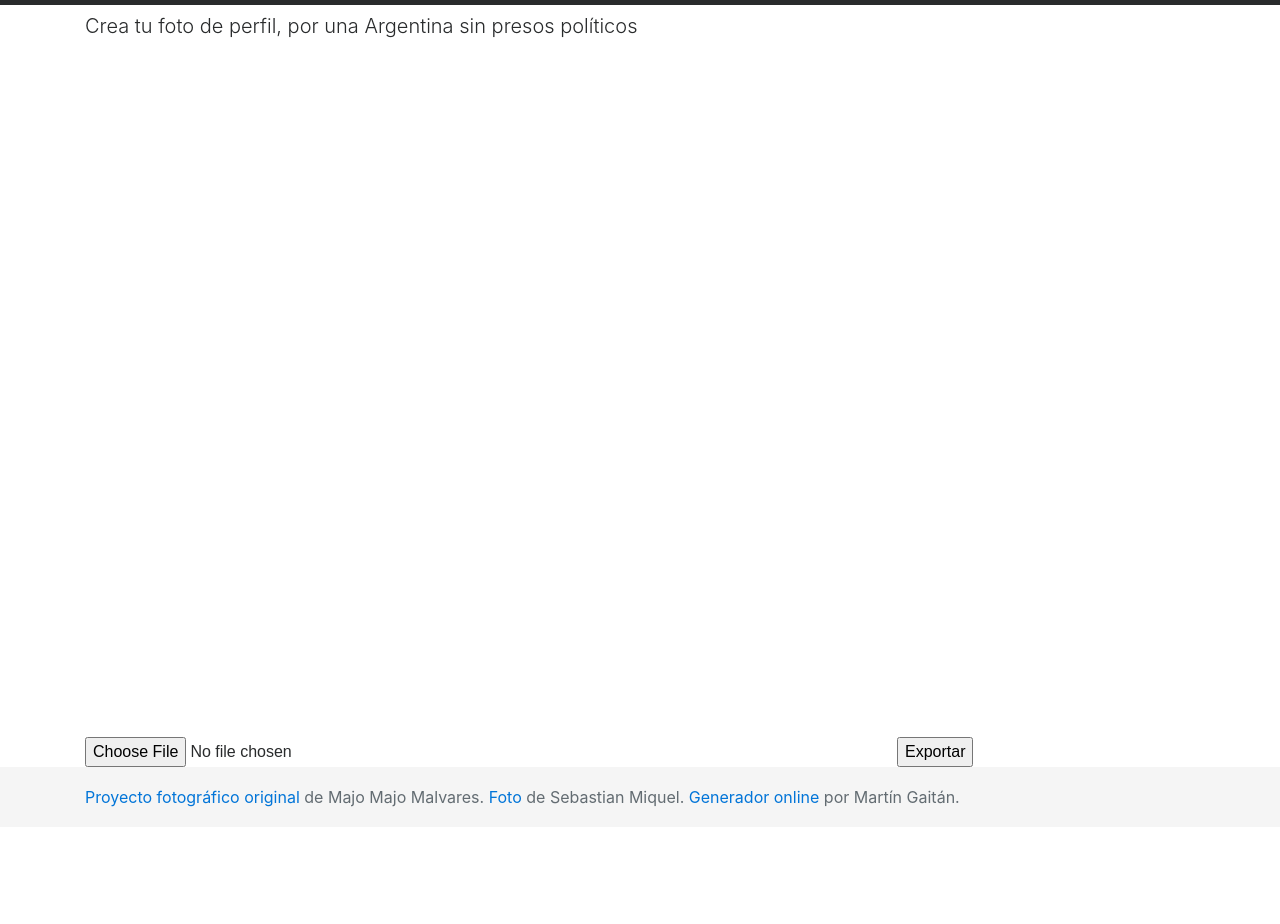
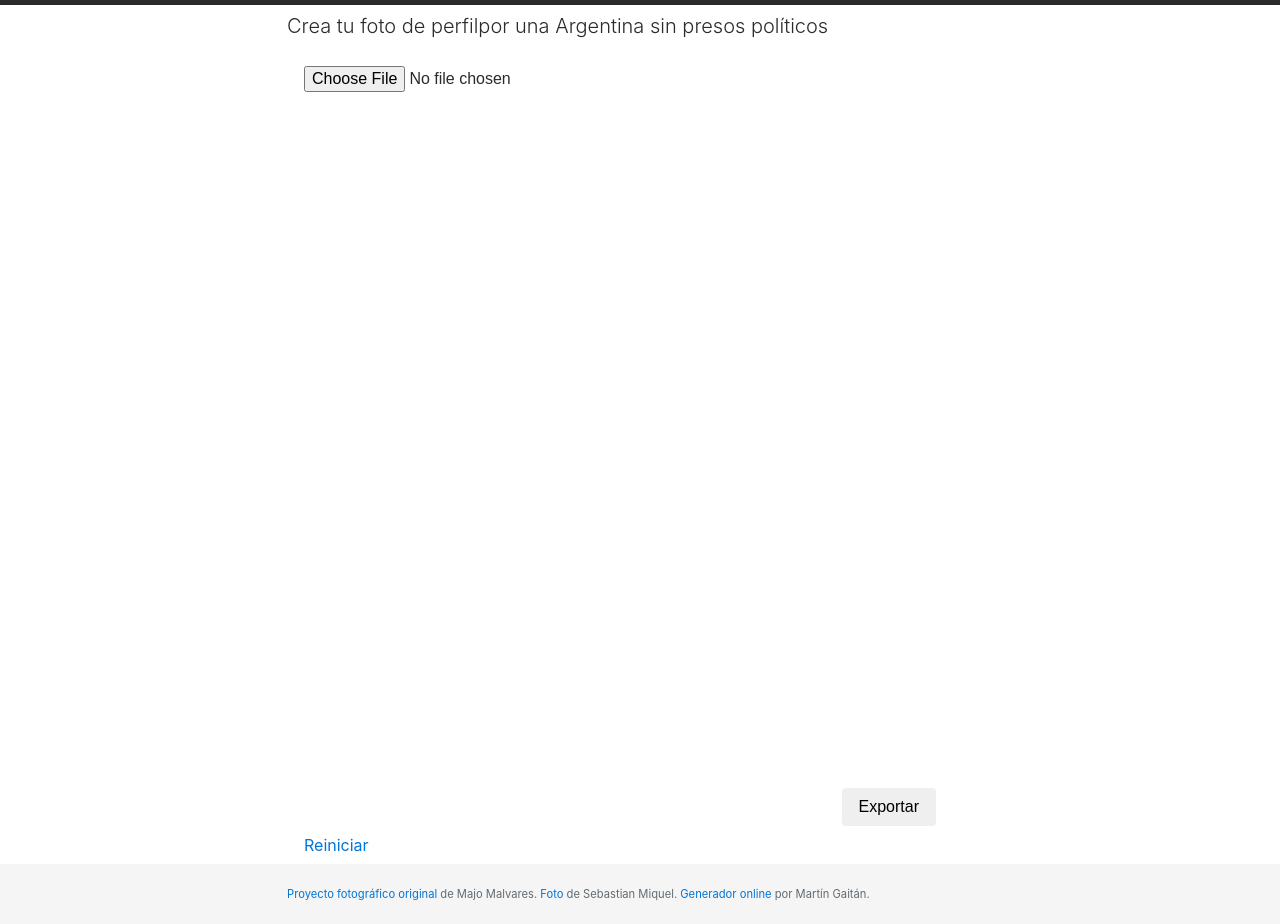
Before and after one commit to mgaitan/todos-somos-milagro, a plain HTML site: page index.html in a window 1280 px wide. Shown: the part 49-973 px from the top of the page. Before the commit the page ends 876 px from the top, so only its background shows below. Drawn offline with nearby package versions, Linux system fonts and the light colour scheme; a script that the page names is missing.

Commit message:
detalles css

```diff
--- a/index.html
+++ b/index.html
@@ -7,13 +7,13 @@
     <meta name="author" content="">
     <link rel="icon" href="../../favicon.ico">
 
-    <title>Sticky Footer Navbar Template for Bootstrap</title>
+    <title>Todos somos Milagro - Tu foto por una Argentina sin presos políticos</title>
 
     <!-- Bootstrap core CSS -->
     <link href="css/bootstrap.min.css" rel="stylesheet">
 
     <!-- Custom styles for this template -->
-    <link href="sticky-footer-navbar.css" rel="stylesheet">
+    <link href="styles.css" rel="stylesheet">
 
     <script type="text/javascript" src="http://cdnjs.cloudflare.com/ajax/libs/fabric.js/1.7.3/fabric.min.js"></script>
   </head>
@@ -26,32 +26,19 @@
         <span class="navbar-toggler-icon"></span>
       </button>
       <a class="navbar-brand" href="#">Todos somos Milagro</a>
-      <!--
-      <div class="collapse navbar-collapse" id="navbarCollapse">
-        <ul class="navbar-nav mr-auto">
-          <li class="nav-item active">
-            <a class="nav-link" href="#">Home <span class="sr-only">(current)</span></a>
-          </li>
-          <li class="nav-item">
-            <a class="nav-link" href="#">Link</a>
-          </li>
-          <li class="nav-item">
-            <a class="nav-link disabled" href="#">Disabled</a>
-          </li>
-        </ul>
-      </div>
-      //-->
     </nav>
 
     <!-- Begin page content -->
     <div class="container">
-      <p class="lead">Crea tu foto de perfil, por una Argentina sin presos políticos</p>
+      <p class="lead">Crea tu foto de perfilpor una Argentina sin presos políticos</p>
 
-      <input type="file" id="file">
+      <input class="btn" type="file" id="file">
 
-      <canvas id="paper" width="500" height="700"></canvas>
+      <canvas id="paper" width="550" height="700"></canvas>
 
-      <button id="canvas2png">Exportar</button>
+      <button class="btn" id="canvas2png">Exportar</button>
+
+       <a class="btn" href=".">Reiniciar</a>
 
 
     </div>
@@ -59,7 +46,7 @@
     <footer class="footer">
       <div class="container">
         <span class="text-muted">
-          <a href="https://todxssomosmilagro.wordpress.com/">Proyecto fotográfico original</a> de Majo Majo Malvares.
+          <a href="https://todxssomosmilagro.wordpress.com/">Proyecto fotográfico original</a> de Majo Malvares.
           <a href="http://sebastianmiquel.com">Foto</a> de Sebastian Miquel.
           <a href="http://github.com/mgaitan/todos-somos-milagro">Generador online</a> por Martín Gaitán.
 
@@ -94,7 +81,11 @@
 
         fabric.Image.fromURL('img/milagro.jpg', function(milagro) {
           milagro.scale(0.5);
-          canvas.add(milagro);
+          canvas.add(milagro.set({
+            left: 275,
+            top: 50
+          }));
+
         });
 
 
@@ -104,8 +95,8 @@
             reader.onload = function (f) {
                 var data = f.target.result;
                 fabric.Image.fromURL(data, function (img) {
-                    canvas.width = img.width;
-                    canvas.height = img.height;
+                    canvas.setWidth(img.width);
+                    canvas.setHeight(img.height);
                     canvas.setBackgroundImage(img).renderAll();
                 });
             };
--- a/sticky-footer-navbar.css
+++ b/styles.css
@@ -16,6 +16,7 @@ body {
   height: 60px;
   line-height: 60px; /* Vertically center the text there */
   background-color: #f5f5f5;
+  font-size: 70%;
 }
 
 
@@ -32,6 +33,14 @@ body > .container {
   padding-left: 15px;
 }
 
-code {
-  font-size: 80%;
+#paper {padding: 5px 0;}
+
+/* Customize container */
+@media (min-width: 48em) {
+  .container {
+    max-width: 46rem;
+  }
 }
+.container-narrow > hr {
+  margin: 2rem 0;
+}
```
